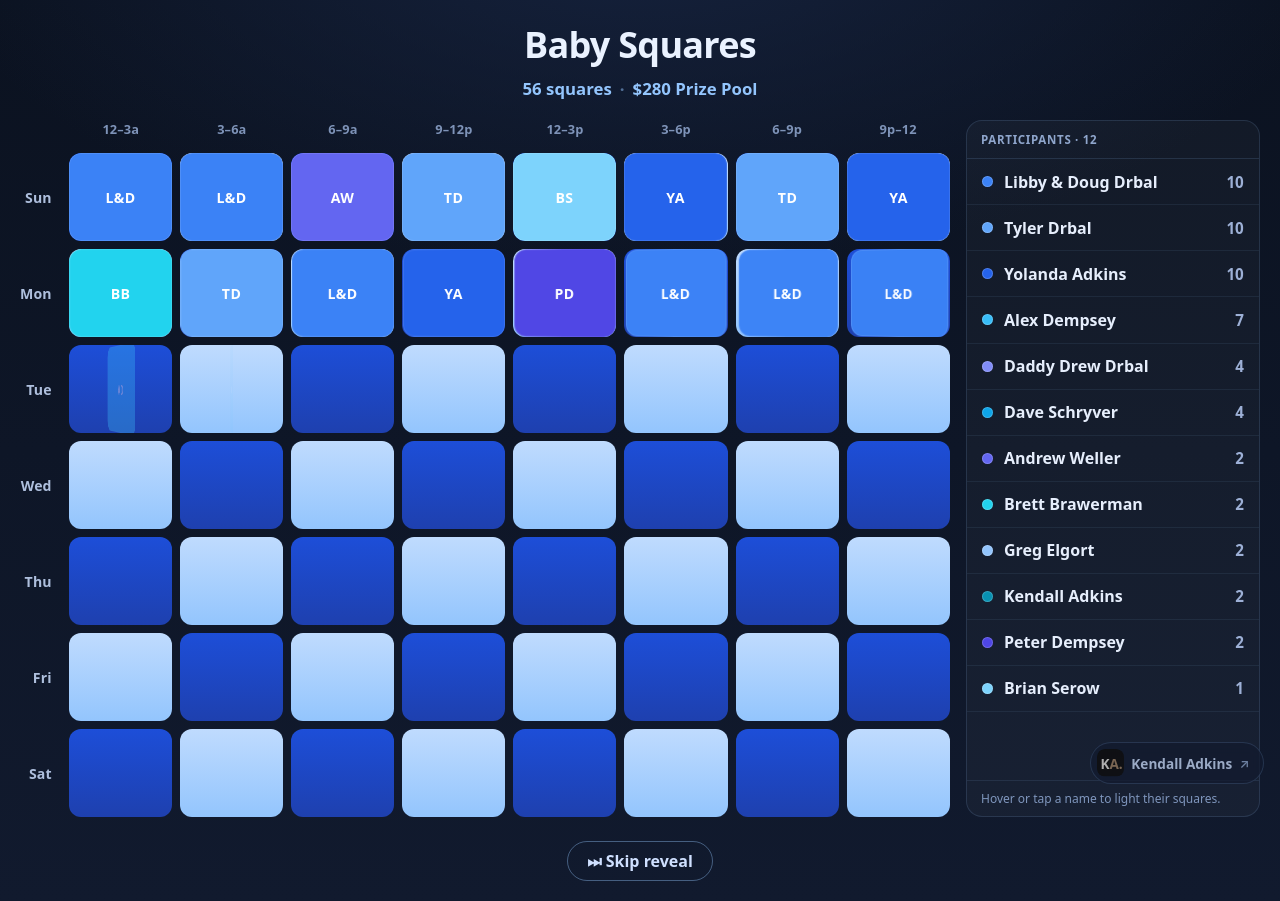
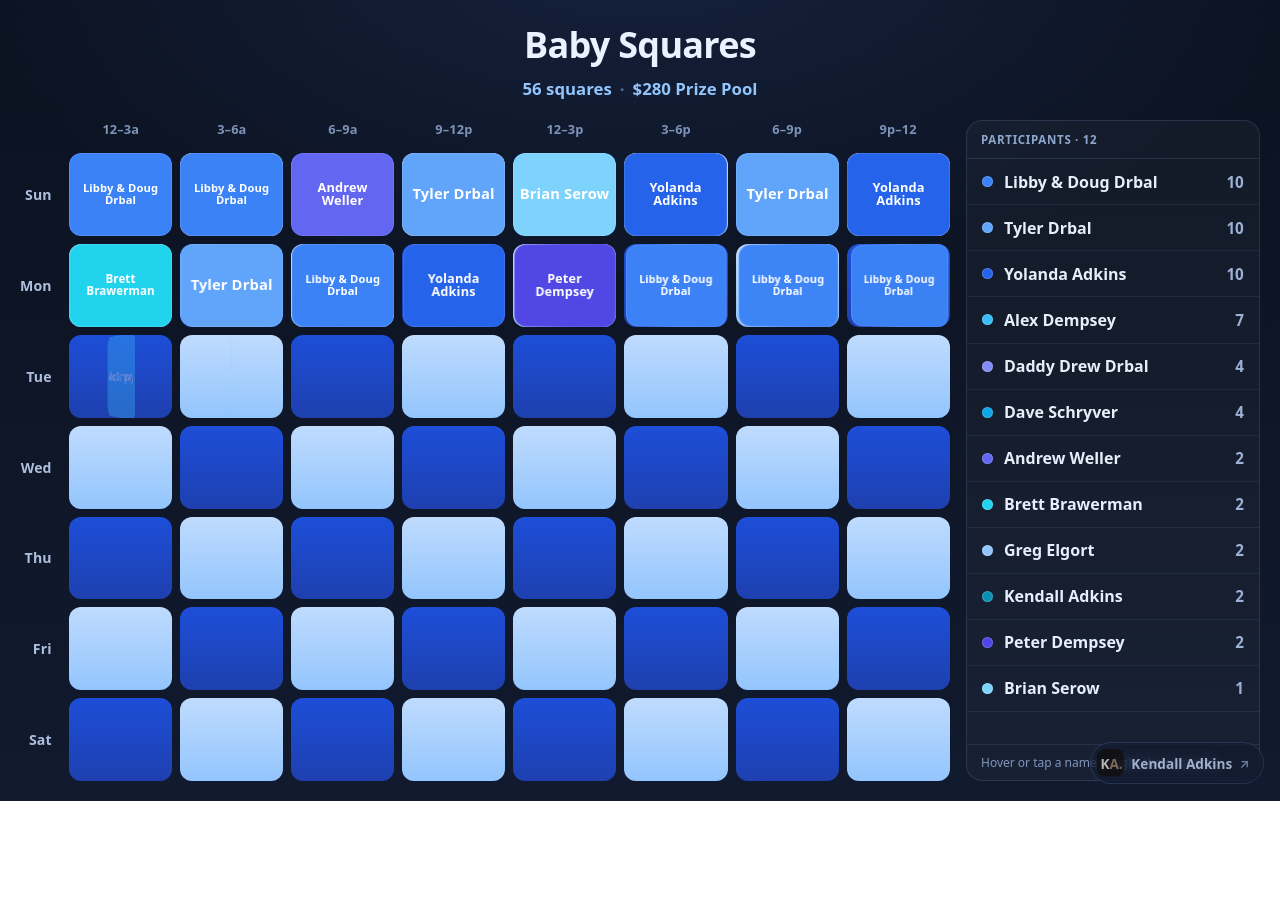
Before and after one commit to kadkins4/baby-squares, a React (Vite) app: page / in a window 1280 px wide. Both pictures are taken after a click on the button "Reveal". After the commit the page ends 801 px from the top, so only its background shows below. Built offline with nearby package versions, Linux system fonts and the light colour scheme.

Commit message:
Fills desktop tiles with full names and fits the board to the viewport

```diff
--- a/src/App.tsx
+++ b/src/App.tsx
@@ -137,6 +137,16 @@ const colorFor: Record<string, string> = {};
 legend.forEach(
   (p, i) => (colorFor[p.name] = CELL_PALETTE[i % CELL_PALETTE.length]),
 );
+
+// full-name tile sizing (desktop): shrink the font as the name grows so it
+// wraps on spaces without breaking a word or overflowing the tile.
+function nameSize(name: string): number {
+  const len = name.length;
+  const longestWord = Math.max(...name.split(/\s+/).map((w) => w.length));
+  let rem = len <= 11 ? 0.92 : len <= 15 ? 0.8 : len <= 19 ? 0.7 : 0.62;
+  if (longestWord >= 9) rem = Math.min(rem, 0.72); // keep long words on one line
+  return rem;
+}
 
 // up to 3 initials, one char per word; keeps "&" (e.g. "Libby & Drbal" -> L&D)
 const initialsOf = (n: string) =>
@@ -450,12 +460,6 @@ export default function App() {
                 </div>
               </aside>
             </div>
-
-            {!done && (
-              <button className="replay" onClick={skip}>
-                ⏭ Skip reveal
-              </button>
-            )}
           </section>
         ))}
     </div>
@@ -500,7 +504,12 @@ function RowFragment({
                 animationDuration: `${FLIP_MS}ms`,
               }}
             >
-              <span className="cell-initials">{initialsOf(name)}</span>
+              <span
+                className="cell-name"
+                style={{ fontSize: `${nameSize(name)}rem` }}
+              >
+                {name}
+              </span>
             </div>
           </div>
         ) : (
--- a/src/styles.css
+++ b/src/styles.css
@@ -222,7 +222,10 @@ body {
   display: flex;
   align-items: center;
   justify-content: center;
-  min-height: clamp(64px, 11vh, 128px);
+  /* size rows to fit the viewport height so the whole board shows without
+     scrolling on normal laptop heights (~210px overhead above/below the 7
+     rows). Floors at 46px on very short windows, where the page then scrolls. */
+  min-height: clamp(46px, calc((100vh - 220px) / 7), 128px);
   padding: 4px;
   border-radius: 12px;
 }
@@ -460,6 +463,21 @@ body {
   font-weight: 800;
   font-size: clamp(0.85rem, 1.1vw, 1.05rem);
   letter-spacing: 0.03em;
+}
+/* full-name tile label: wrap on spaces only (never mid-word), centered.
+   font-size is set inline per name by nameSize(). */
+.cell-name {
+  display: block;
+  width: 100%;
+  padding: 0 5px;
+  color: #fff;
+  font-weight: 700;
+  line-height: 1.08;
+  letter-spacing: 0.01em;
+  text-align: center;
+  overflow-wrap: normal;
+  word-break: keep-all;
+  hyphens: none;
 }
 
 /* narrow desktop / tablet: stack the panel under the board */
```
